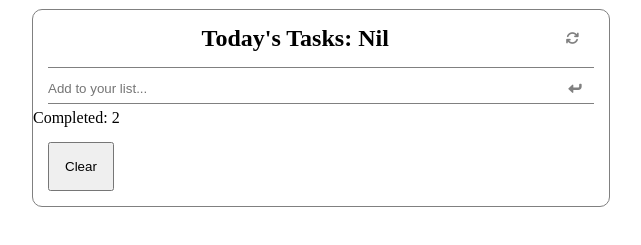
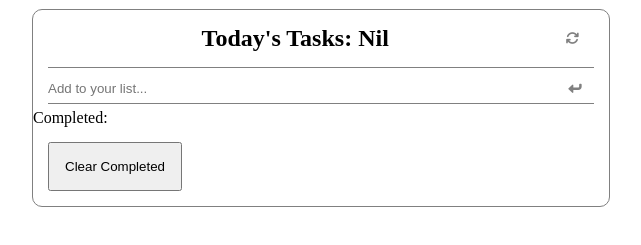
Before and after one commit to Draxeytina/To-do-list, a website built with webpack: page src/index.html in a window 1280 px wide. Shown: the part 95-340 px from the top of the page, without its empty margins (319-960 px from the left). Built offline with nearby package versions, Linux system fonts and the light colour scheme.

```diff
--- a/src/index.html
+++ b/src/index.html
@@ -25,9 +25,9 @@
       </ul>
       <div class="completed">
         <div class="completedCount">
-          <p>Completed: <span id="completedNumber">2</span></p>
+          <p>Completed: <span id="completedNumber"></span></p>
         </div>
-        <button class="clear-btn" type="button">Clear</button>
+        <button class="clear-btn" type="button">Clear Completed</button>
       </div>
     </section>
   </div>
```
